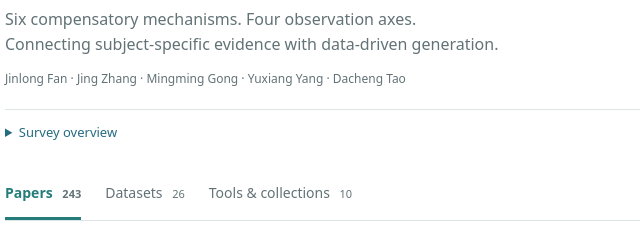
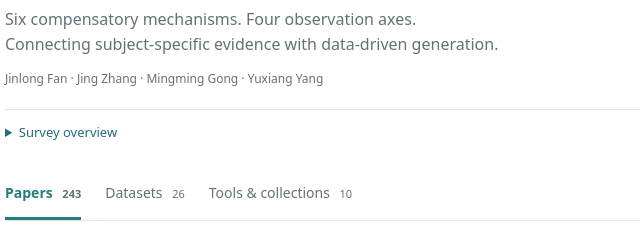
Before and after one commit to loong8888/Limited-Observation-Human-Reconstruction, a plain HTML site: page homepage/index.html in a window 1280 px wide. Shown: the part 224-464 px from the top of the page, 59-699 px from the left. Drawn offline with Linux system fonts and the light colour scheme.

Commit message:
Update survey author list and manuscript PDF

```diff
--- a/homepage/index.html
+++ b/homepage/index.html
@@ -11,7 +11,7 @@
 <header><a class="brand" href="../README.md">Limited-Observation Human Reconstruction</a><nav aria-label="Resources"><a href="../paper/survey-draft.pdf">Survey draft</a><a href="../resources/evaluation.md">Evaluation</a><a href="../data/references.bib">BibTeX</a></nav></header>
 <main>
 <section class="intro">
-<div><p class="eyebrow">Survey companion · Research catalogue</p><h1>Reconstructing Complete 3D Humans<br>from Limited Observations</h1><p class="lede">Six compensatory mechanisms. Four observation axes.<br>Connecting subject-specific evidence with data-driven generation.</p><p class="authors">Jinlong Fan · Jing Zhang · Mingming Gong · Yuxiang Yang · Dacheng Tao</p></div>
+<div><p class="eyebrow">Survey companion · Research catalogue</p><h1>Reconstructing Complete 3D Humans<br>from Limited Observations</h1><p class="lede">Six compensatory mechanisms. Four observation axes.<br>Connecting subject-specific evidence with data-driven generation.</p><p class="authors">Jinlong Fan · Jing Zhang · Mingming Gong · Yuxiang Yang</p></div>
 <details class="overview"><summary>Survey overview</summary><a href="../assets/survey-overview.pdf"><img src="../assets/survey-overview.png" alt="Overview of the six method families, composition, datasets, evaluation, and challenges"></a></details>
 </section>
 <div class="tabs" role="tablist" aria-label="Catalogue views"><button type="button" role="tab" aria-selected="true" id="papers-tab" aria-controls="results" data-tab="papers">Papers <span>243</span></button><button type="button" role="tab" aria-selected="false" id="datasets-tab" aria-controls="results" data-tab="datasets">Datasets <span>26</span></button><button type="button" role="tab" aria-selected="false" id="tools-tab" aria-controls="results" data-tab="tools">Tools &amp; collections <span>10</span></button></div>
```
Also changed, not shown: LICENSES/MIT.txt, 5 other files.
